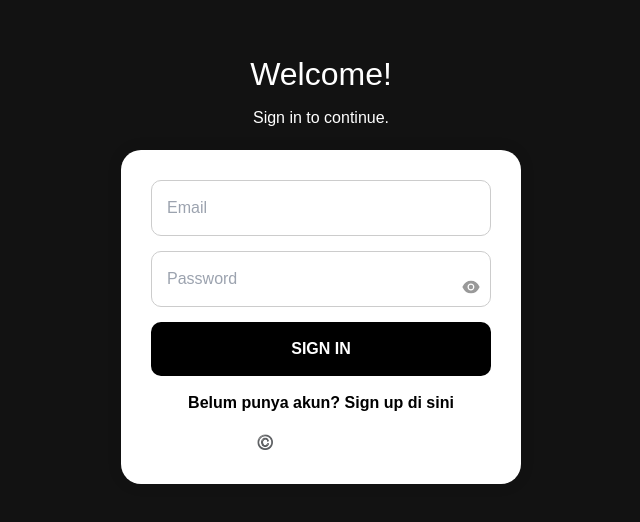
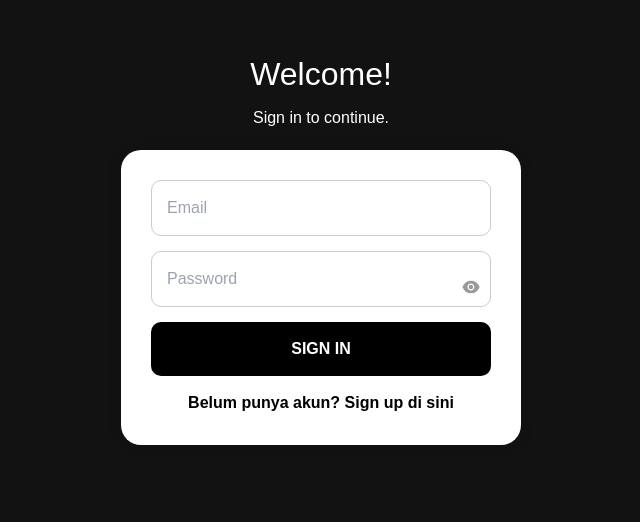
Before and after one commit to smilebotstore/tesai, a Next.js app: page / in a window 1280 px wide. Shown: the top 522 px of the page, without its empty margins (319-959 px from the left). Built offline with nearby package versions, Linux system fonts and the light colour scheme; a web font is replaced by a local one.

Commit message:
Update index.js

```diff
--- a/pages/index.js
+++ b/pages/index.js
@@ -101,9 +101,6 @@ export default function LoginPage() {
             ? 'Belum punya akun? Sign up di sini'
             : 'Sudah punya akun? Sign in di sini'}
         </p>
-        <div style={{ marginTop: '15px', textAlign: 'center' }}>
-          <span style={{ fontSize: '14px', color: '#fff' }}>©️ Smile Store 2025</span>
-        </div>
       </form>
     </div>
   );
```
